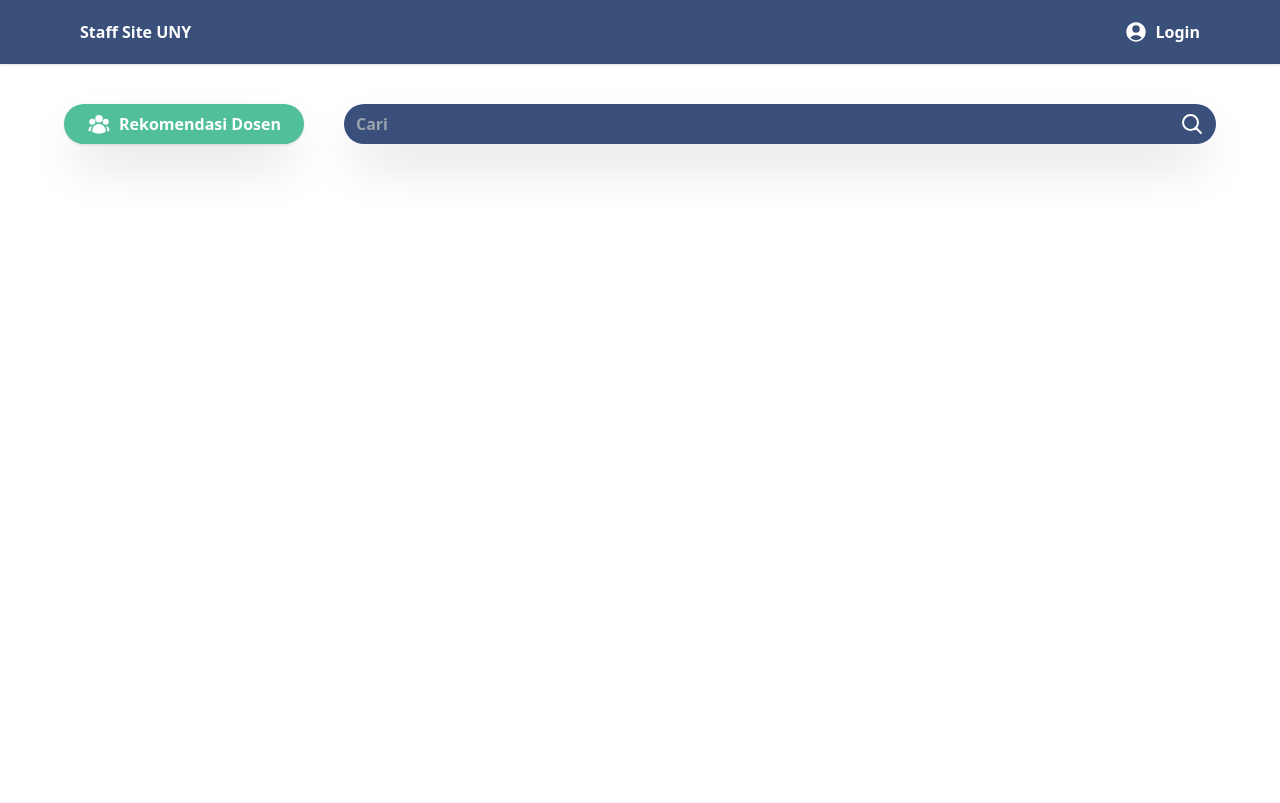
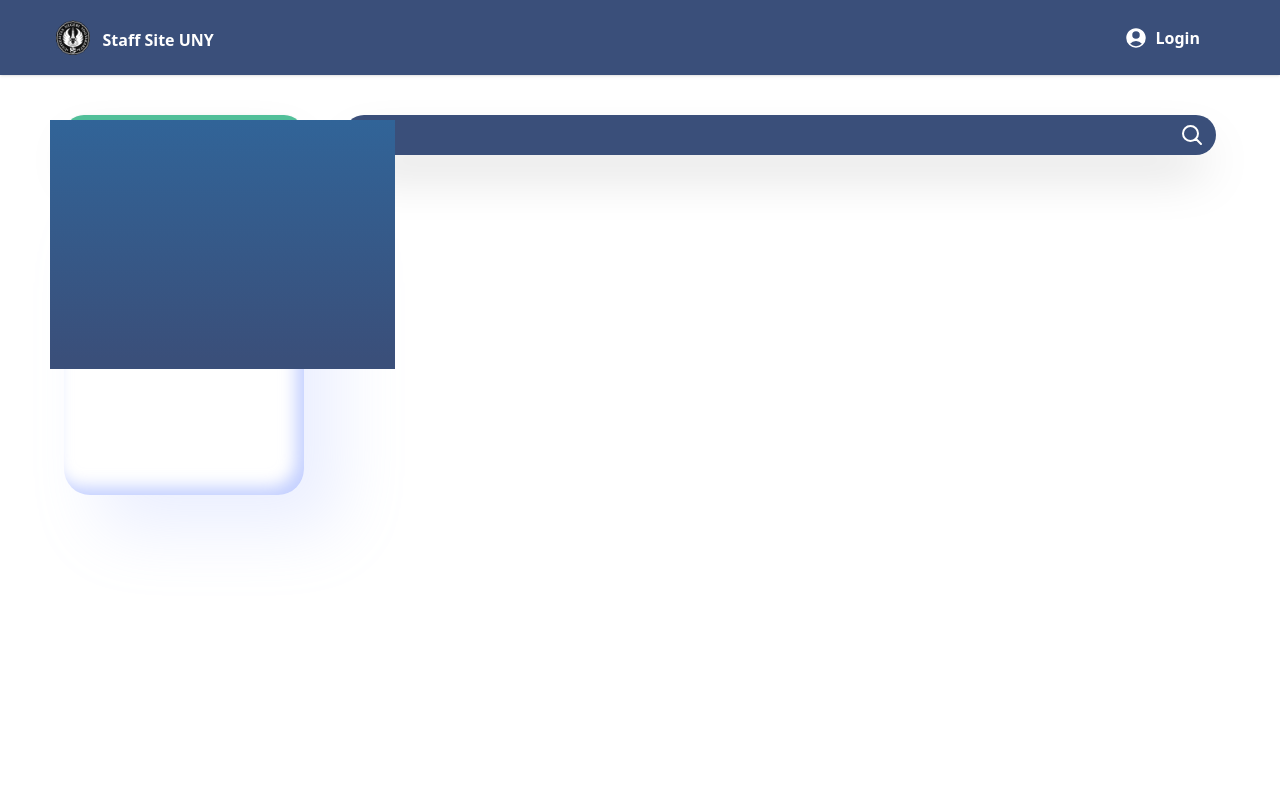
Before and after one commit to fajarikasaputra/StaffNew, a website: page index.html in a window 1280 px wide. Drawn offline with Linux system fonts and the light colour scheme.

Commit message:
new commit

```diff
--- a/index.html
+++ b/index.html
@@ -12,8 +12,9 @@
         <div>
           <div>
             <div class="flex items-center justify-between biru">
-              <div class="ml-20 my-5">
-                <a class="font-bold text-white" href="#"> Staff Site UNY </a>
+              <div class="ml-14 my-5 flex  gap-3">
+                <img src="/assets/images/Logo Universitas negeri Yogyakarta (UNY)-hitam 1.png" width="12%">
+                <a class="font-bold text-white mt-2" href="#"> Staff Site UNY </a>
               </div>
               <div class="mr-20 flex gap-2">
                 <svg
@@ -89,11 +90,18 @@
             />
           </svg>
       </button>
-        </div>
+      </div>
       </div>
 
+    </div>
+  </div>
 
+  <div class="mt-10 ml-16 w-2/3 grid grid-rows-2 gap-y-2 absolute left-0">
+      <div class="card">
+        <div class="wave">  </div>
       </div>
-    </div>
+  </div>
+
+
   </body>
 </html>
--- a/style/style.css
+++ b/style/style.css
@@ -4,3 +4,47 @@
 .hijau {
   background-color: #51bf99;
 }
+.card {
+  width: 240px;
+  height: 300px;
+  backdrop-filter: blur(7px);
+  background-color: rgba(255, 255, 255, 0.5);
+  border-radius: 26px;
+  box-shadow: 35px 35px 68px 0px rgba(157, 177, 255, 0.2),
+    inset -8px -8px 16px 0px rgba(157, 177, 255, 0.6),
+    inset 0px 11px 28px 0px rgb(255, 255, 255);
+  transition: all 0.3s;
+  cursor: pointer;
+}
+
+.card:hover {
+  box-shadow: 35px 35px 68px 0px rgba(157, 177, 255, 0.5);
+}
+
+.card:active {
+  transform: scale(0.95);
+  border: 1px solid blue;
+  /*animation: 0.3s click cubic-bezier(.42,0,.58,1);*/
+}
+/*
+@keyframes click{
+  from{
+    transform: scale(1);
+  }
+  50%{
+    transform: scale(0.95);
+  }
+  to{
+    transform: scale(1);
+  }
+}
+*/
+
+.wave {
+  position: absolute;
+  width: 345px;
+  height: 249px;
+  left: -14px;
+  top: -75px;
+  background: linear-gradient(0deg, #3a4f7a 4.51%, #316498 100%);
+}
```
Also changed, not shown: assets/images/Logo Universitas negeri Yogyakarta (UNY)-hitam 1.png (added), dist/output.css.
